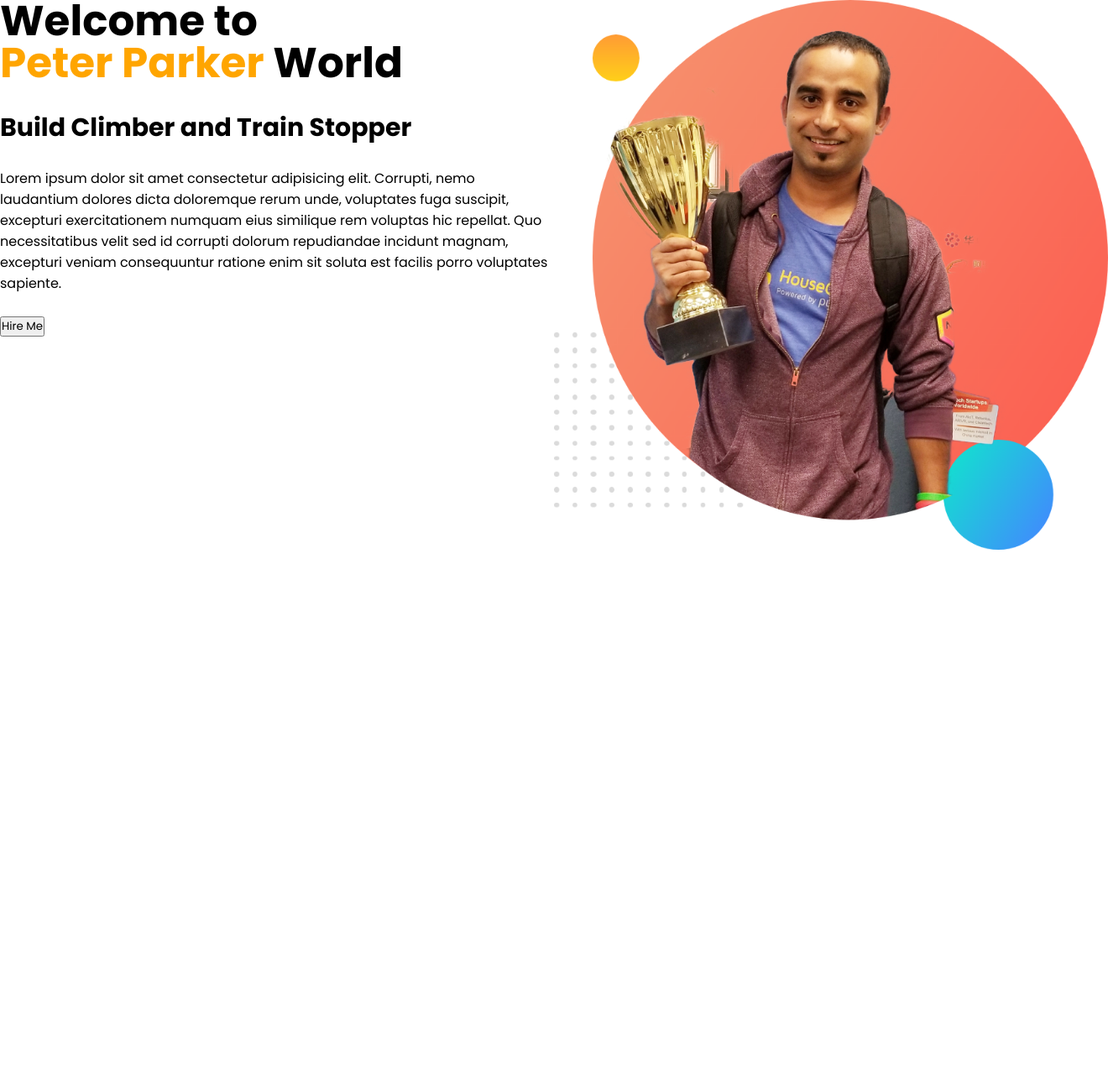
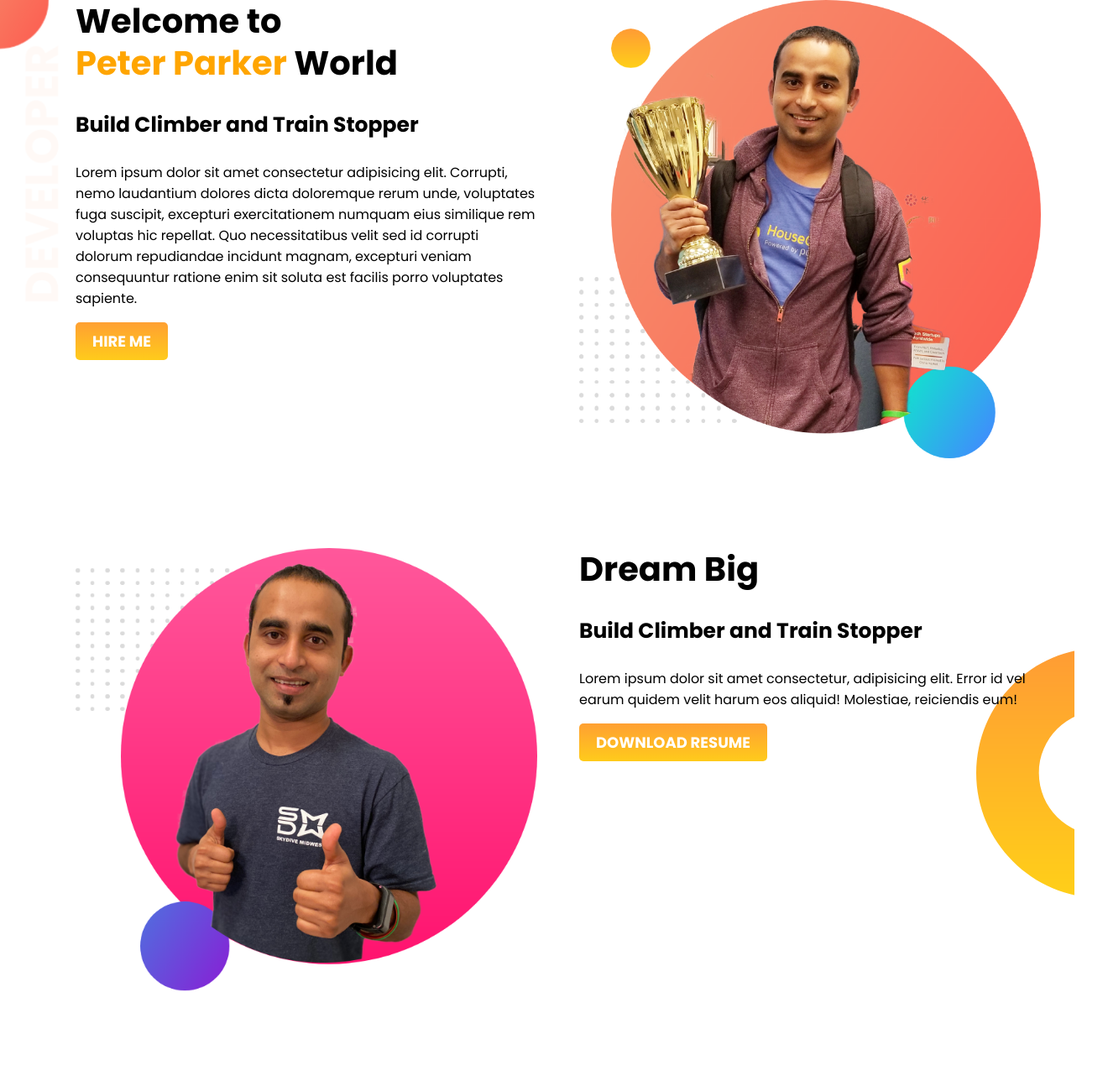
Before and after one commit to scalerart/html, a plain HTML site: page project_1/project_1.html in a window 1280 px wide. Shown: the whole page at 84% size, 1320 px wide, since content can reach past the window. Before the commit the page ends 800 px from the top, so only its background shows below. Drawn offline with Linux system fonts and the light colour scheme.

Commit message:
all file added

```diff
--- a/project_1/css/style.css
+++ b/project_1/css/style.css
@@ -4,14 +4,27 @@
     box-sizing: border-box;
     font-family: "Poppins", sans-serif;
 }
+
+.clr {
+    clear: both;
+}
 /* common css ends */
+section {
+    padding-bottom: 100px;
+}
+
 .container {
-    width: 1320px;
+    width: 1200px;
     margin: 0 auto;
 }
 
+.top-banner {
+    background-image: url(../images/top-banner.png);
+    background-repeat: no-repeat;
+}
+
 h1 {
-    font-size: 50px;
+    font-size: 40px;
     line-height: 50px;
 }
 
@@ -22,6 +35,7 @@ h1 {
 .half-width {
     width: 50%;
     float: left;
+    padding-left: 50px;
 }
 
 .half-width p {
@@ -30,10 +44,32 @@ h1 {
 }
 
 .half-width h2 {
-    font-size: 30px;
+    font-size: 25px;
     padding-top: 30px;
 }
 
 .half-width img {
     width: 100%;
 }
+.link-btn {
+    text-decoration: none;
+    text-transform: uppercase;
+    font-weight: 700;
+    font-size: 18px;
+    color: white;
+    padding: 10px 20px;
+    background-image: linear-gradient(#FFA032, #FFCB1B );
+    border: none;
+    border-radius: 5px;
+    -webkit-border-radius: 5px;
+    -moz-border-radius: 5px;
+    -ms-border-radius: 5px;
+    -o-border-radius: 5px;
+}
+
+/* part two */
+.dream {
+    background-image: url("../images/dream-bg.png");
+    background-repeat: no-repeat;
+    background-position: right;
+}
--- a/project_1/project_1.html
+++ b/project_1/project_1.html
@@ -11,16 +11,40 @@
     <title>Project_1</title>
 </head>
 <body>
-    <section class="container">
+    <!--  part one -->
+    <section>
+        <div class="top-banner">
+            <div class="container">
                 <div class="half-width">
                     <h1>Welcome to <br><span class="name-highlight">Peter Parker</span> World</h1>
                     <h2>Build Climber and Train Stopper</h2>
                     <p>Lorem ipsum dolor sit amet consectetur adipisicing elit. Corrupti, nemo laudantium dolores dicta doloremque rerum unde, voluptates fuga suscipit, excepturi exercitationem numquam eius similique rem voluptas hic repellat. Quo necessitatibus velit sed id corrupti dolorum repudiandae incidunt magnam, excepturi veniam consequuntur ratione enim sit soluta est facilis porro voluptates sapiente.</p>
-            <button>Hire Me</button>
+                    <a class="link-btn" target="_blank" href="https://github.com/scalerart/html">Hire Me</a>
                 </div>
                 <div class="half-width">
                     <img src="images/jhankar.png" alt="">
                 </div>
+                <div class="clr"></div>
+            </div>
+        </div>
+    </section>
+
+    <!-- part two -->
+         <section>
+        <div class="dream">
+            <div class="container">
+                <div class="half-width">
+                    <img src="images/jhankar2.png" alt="">
+                </div>
+                <div class="half-width">
+                    <h1>Dream Big</h1>
+                    <h2>Build Climber and Train Stopper</h2>
+                    <p>Lorem ipsum dolor sit amet consectetur, adipisicing elit. Error id vel earum quidem velit harum eos aliquid! Molestiae, reiciendis eum!</p>
+                    <a class="link-btn" target="_blank" href="https://github.com/scalerart/html">download resume</a>
+                </div>
+                <div class="clr"></div>
+            </div>
+        </div>
     </section>
 </body>
 </html>
```
Lines whose indentation alone changed are shown as unchanged.
